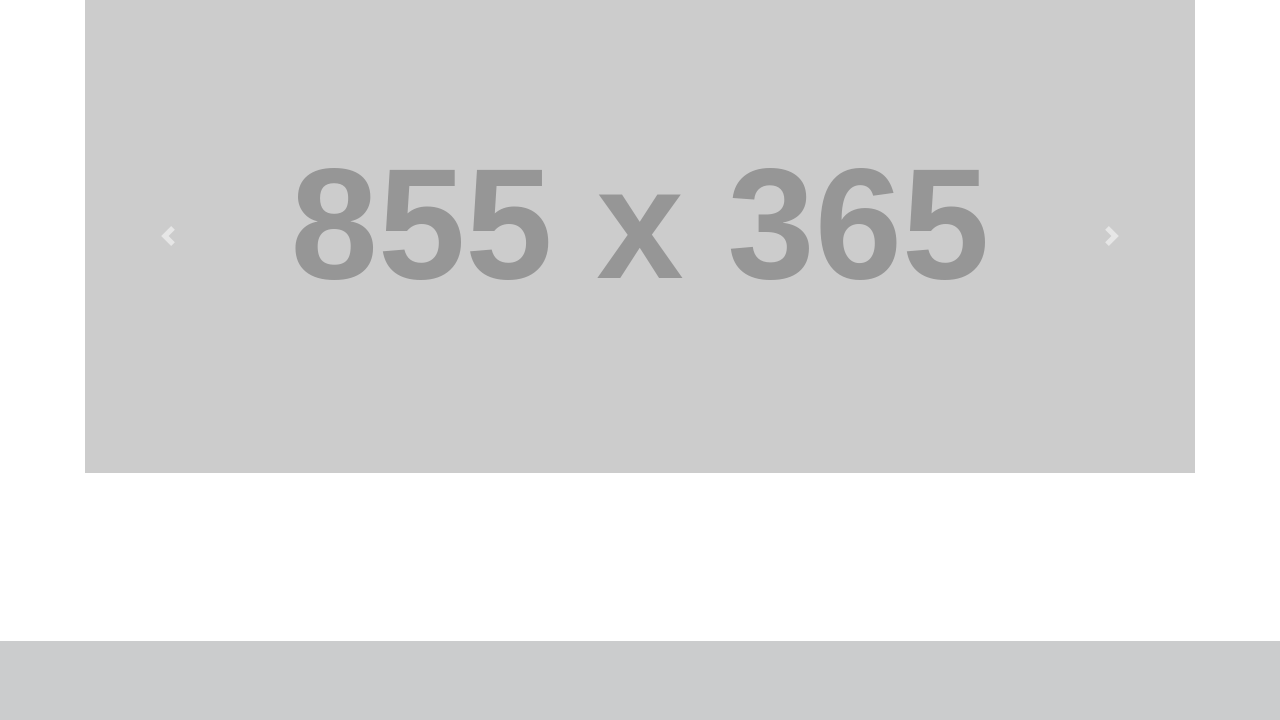
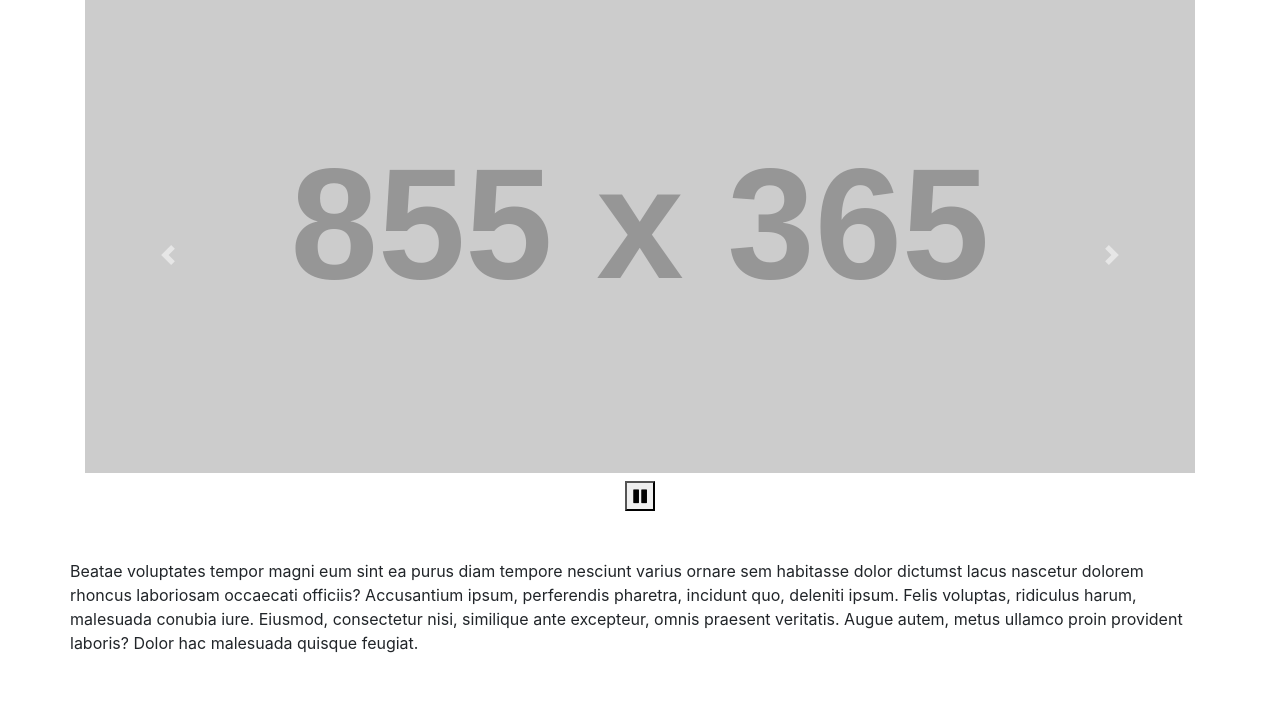
Before and after one commit to projetamb/projetamb, a Symfony app: template templates/home/home.html.twig in a window 1280 px wide. Shown: the part 159-879 px from the top of the page. Before the commit the page ends 800 px from the top, so only its background shows below. Run offline with Twig, Linux system fonts and the light colour scheme; the template is opened without the code that fills it, so the values that code supplies are empty; grey boxes labelled with a size stand in for pictures from a placeholder-image service; some libraries are stand-ins or nearby versions.

Commit message:
ajout btn a11y + map

```diff
--- a/templates/home/home.html.twig
+++ b/templates/home/home.html.twig
@@ -24,5 +24,23 @@
             <span class="carousel-control-next-icon" aria-hidden="true"></span>
             <span class="sr-only">Next</span>
         </a>
+        <div class="mb-5 mt-2">
+            <div class="d-flex justify-content-center">
+                <button id="toggleCarousel"><i class="fa fa-pause"></i></button>
+            </div>
+        </div>
+    </div>
+    <!-- Présentation -->
+    <div class="row my-5">
+        <p>Beatae voluptates tempor magni eum sint ea purus diam tempore nesciunt varius ornare sem habitasse dolor dictumst lacus nascetur dolorem rhoncus laboriosam occaecati officiis? Accusantium ipsum, perferendis pharetra, incidunt quo, deleniti ipsum. Felis voluptas, ridiculus harum, malesuada conubia iure. Eiusmod, consectetur nisi, similique ante excepteur, omnis praesent veritatis. Augue autem, metus ullamco proin provident laboris? Dolor hac malesuada quisque feugiat.</p>
+    </div>
+    <!--  -->
+    <div class="row my-5">
+        <!-- Form contact -->
+        <div class="col-6 py-5"></div>
+        <!-- Map -->
+        <div class="col-6 py-5">
+            <iframe src="https://www.google.com/maps/embed?pb=!1m18!1m12!1m3!1d2536.17710308437!2d2.808800574989685!3d50.53087641284638!2m3!1f0!2f0!3f0!3m2!1i1024!2i768!4f13.1!3m3!1m2!1s0x47dd2f7ac0fe8403%3A0xeb02064c253b7e85!2s76+Rue+Maurice+Bouchery%2C+59480+La+Bass%C3%A9e!5e0!3m2!1sfr!2sfr!4v1555080511172!5m2!1sfr!2sfr" width="500" height="250" frameborder="0" style="border:0" allowfullscreen></iframe>
+        </div>
     </div>
 {% endblock %}
```
